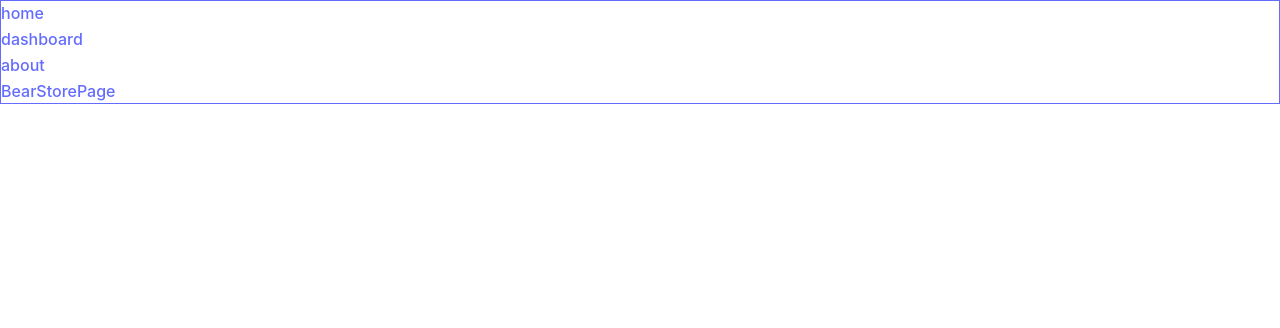
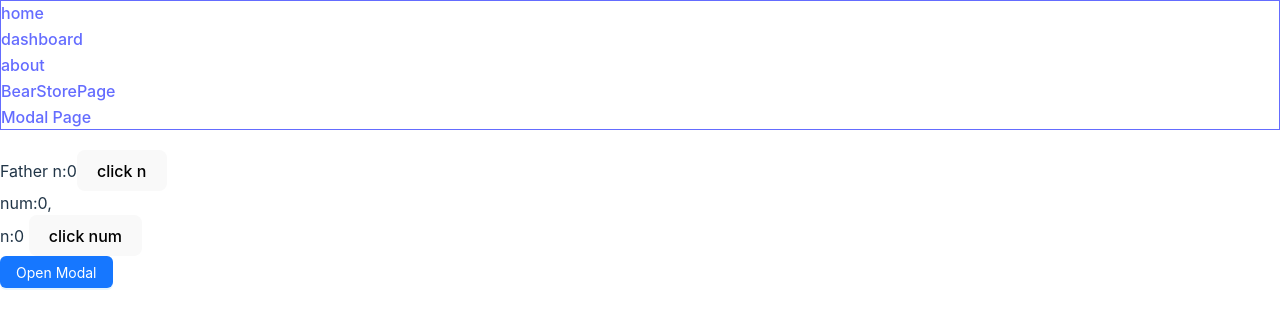
Before and after one commit to MrSeaWave/vite-zustand-demo, a React (Vite) app: page /modal-page in a window 1280 px wide. Shown: the top 328 px of the page. Built offline with nearby package versions, Linux system fonts and the light colour scheme.

Commit message:
feat: modal test page

```diff
--- a/package.json
+++ b/package.json
@@ -9,6 +9,7 @@
     "preview": "vite preview"
   },
   "dependencies": {
+    "antd": "^5.6.3",
     "react": "^18.2.0",
     "react-dom": "^18.2.0",
     "react-router-dom": "^6.9.0",
--- a/src/App.tsx
+++ b/src/App.tsx
@@ -4,6 +4,7 @@ import { Dashboard } from './pages/Dashboard/Dashboard';
 import { AboutPage } from './pages/AboutPage/AboutPage';
 import { Home } from './pages/Home/Home';
 import { BearStorePage } from './pages/BearStorePage/BearStorePage';
+import ModalPage from './pages/ModalPage';
 
 function App() {
   return (
@@ -13,12 +14,14 @@ function App() {
         <Link to={'/dashboard'}>dashboard</Link>
         <Link to={'/about'}>about</Link>
         <Link to={'/bear-store'}>BearStorePage</Link>
+        <Link to={'/modal-page'}>Modal Page</Link>
       </div>
       <Routes>
         <Route index path="/" element={<Home />} />
         <Route path="/dashboard" element={<Dashboard />} />
         <Route path="/about" element={<AboutPage />} />
         <Route path="/bear-store" element={<BearStorePage />} />
+        <Route path="/modal-page" element={<ModalPage />} />
       </Routes>
     </div>
   );
--- /dev/null
+++ b/src/pages/ModalPage/CheckPropsChange.tsx
@@ -0,0 +1,38 @@
+import { memo, useState } from 'react';
+
+function Child(props: any) {
+  const [num, setNum] = useState(props.n);
+
+  return (
+    <div>
+      num:{num},<br /> n:{props.n}{' '}
+      <button
+        onClick={() => {
+          setNum(num + 1);
+        }}
+      >
+        click num
+      </button>
+    </div>
+  );
+}
+function Father() {
+  console.log('Father');
+  const [n, setN] = useState(0);
+
+  return (
+    <div>
+      Father n:{n}
+      <button
+        onClick={() => {
+          setN(n + 1);
+        }}
+      >
+        click n
+      </button>
+      <Child n={n} />
+    </div>
+  );
+}
+
+export default memo(Father);
--- /dev/null
+++ b/src/pages/ModalPage/index.tsx
@@ -0,0 +1,44 @@
+import React, { useState } from 'react';
+import { Button, Modal } from 'antd';
+import Father from './CheckPropsChange';
+
+const ModalPage: React.FC = () => {
+  const [isModalOpen, setIsModalOpen] = useState(false);
+
+  const showModal = () => {
+    setIsModalOpen(true);
+  };
+
+  const handleOk = () => {
+    setIsModalOpen(false);
+  };
+
+  const handleCancel = () => {
+    setIsModalOpen(false);
+  };
+
+  console.log('IsModelOpen', isModalOpen);
+  return (
+    <>
+      <Father />
+      <Button type="primary" onClick={showModal}>
+        Open Modal
+      </Button>
+      <Modal
+        title="Basic Modal"
+        open={isModalOpen}
+        onOk={handleOk}
+        onCancel={handleCancel}
+      >
+        <button onClick={handleCancel}>
+          close (会触发modal里的afterClose逻辑)
+        </button>
+        <p>Some contents...</p>
+        <p>Some contents...</p>
+        <p>Some contents...</p>
+      </Modal>
+    </>
+  );
+};
+
+export default ModalPage;
```
Also changed, not shown: 1 other file (tests, documents, lock files or other folders).
